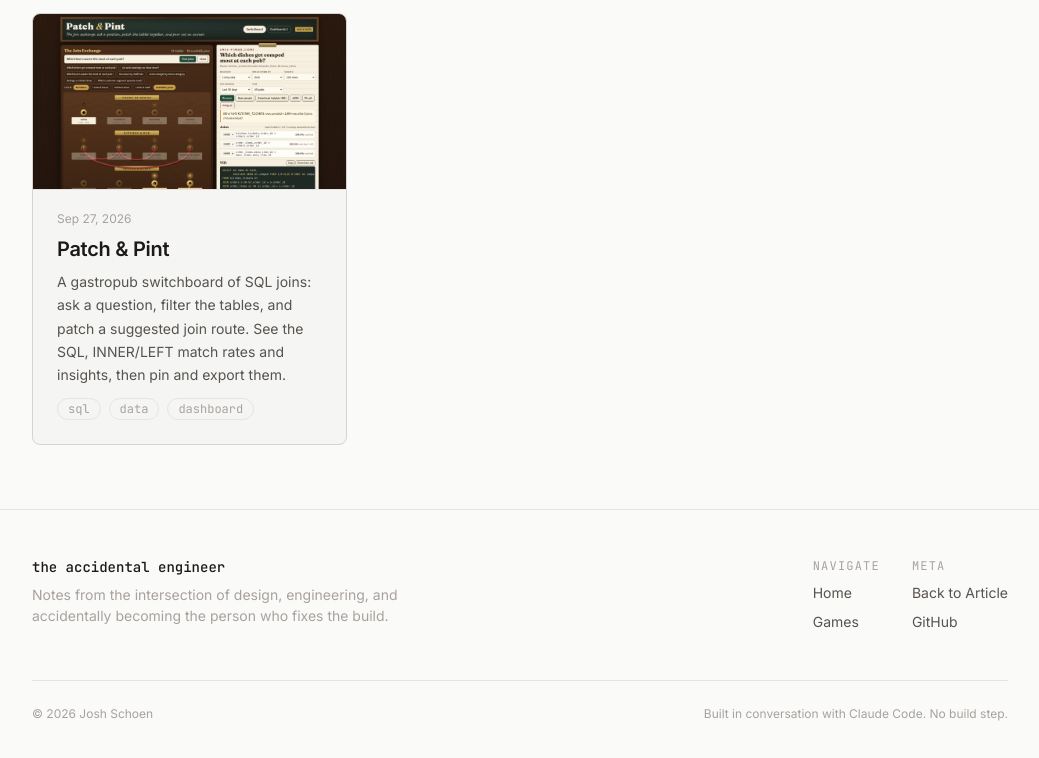
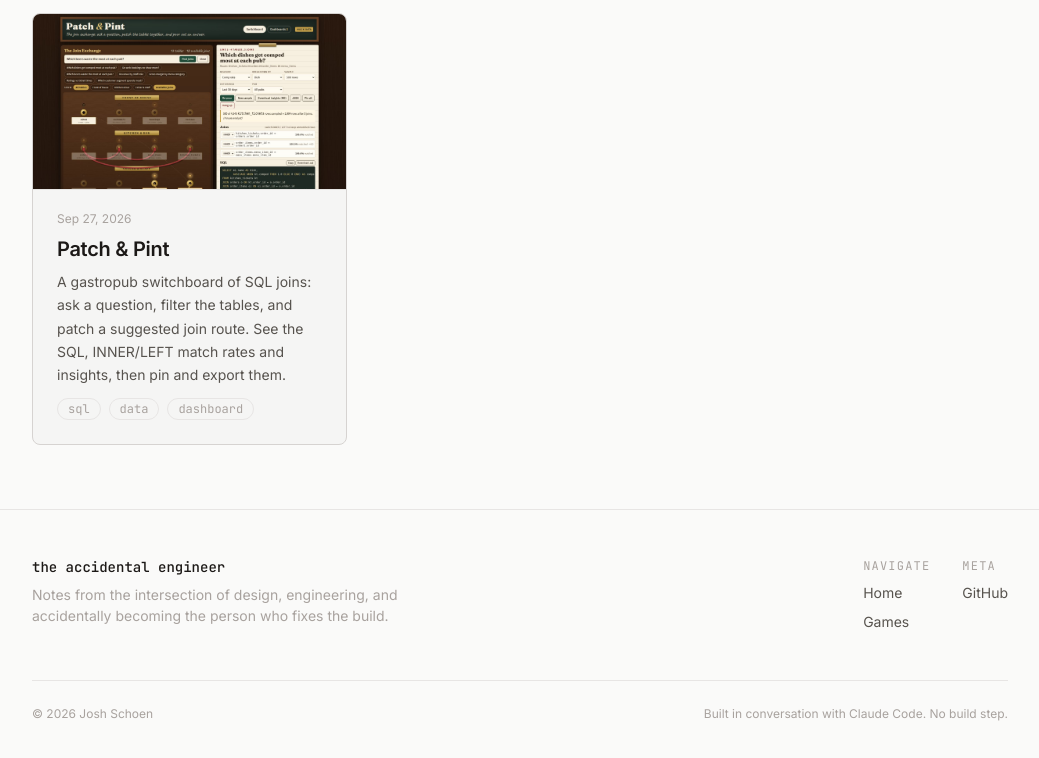
Before and after one commit to Josh-Schoen/ai-animations, a website: page animations/index.html in a window 1280 px wide. Shown: the part 1300-2058 px from the top of the page, without its empty margins (120-1159 px from the left). Drawn offline with Linux system fonts and the light colour scheme.

Commit message:
Remove broken back-to-article links

```diff
--- a/animations/index.html
+++ b/animations/index.html
@@ -31,8 +31,6 @@
   <a class="brand" href="../"><img src="../assets/avatar.png" alt="" width="32" height="32" /><span>the accidental engineer<span class="sub"> / lab</span></span></a>
   <nav class="site-nav" aria-label="Site">
     <a href="./" aria-current="page">Games</a>
-
-    <a href="https://accidentalengineer.com/lab/beam-me-up">Back to Article</a>
     <a class="opt" href="https://github.com/Josh-Schoen/ai-animations" rel="noopener">GitHub</a>
     <button class="theme-toggle" type="button" aria-label="Toggle theme"><svg class="moon" viewBox="0 0 24 24" fill="none" stroke="currentColor" stroke-width="2" stroke-linecap="round" stroke-linejoin="round" aria-hidden="true"><path d="M12 3a6 6 0 0 0 9 9 9 9 0 1 1-9-9Z"/></svg><svg class="sun" viewBox="0 0 24 24" fill="none" stroke="currentColor" stroke-width="2" stroke-linecap="round" stroke-linejoin="round" aria-hidden="true"><circle cx="12" cy="12" r="4"/><path d="M12 2v2M12 20v2M4.93 4.93l1.41 1.41M17.66 17.66l1.41 1.41M2 12h2M20 12h2M6.34 17.66l-1.41 1.41M19.07 4.93l-1.41 1.41"/></svg></button>
   </nav>
@@ -60,7 +58,7 @@
     </div>
     <nav aria-label="Footer">
       <div><span>Navigate</span><a href="../">Home</a><a href="./">Games</a></div>
-      <div><span>Meta</span><a href="https://accidentalengineer.com/lab/beam-me-up">Back to Article</a><a href="https://github.com/Josh-Schoen/ai-animations" rel="noopener">GitHub</a></div>
+      <div><span>Meta</span><a href="https://github.com/Josh-Schoen/ai-animations" rel="noopener">GitHub</a></div>
     </nav>
   </div>
   <div class="bottom"><span>&copy; 2026 Josh Schoen</span><span>Built in conversation with Claude Code. No build step.</span></div>
```
